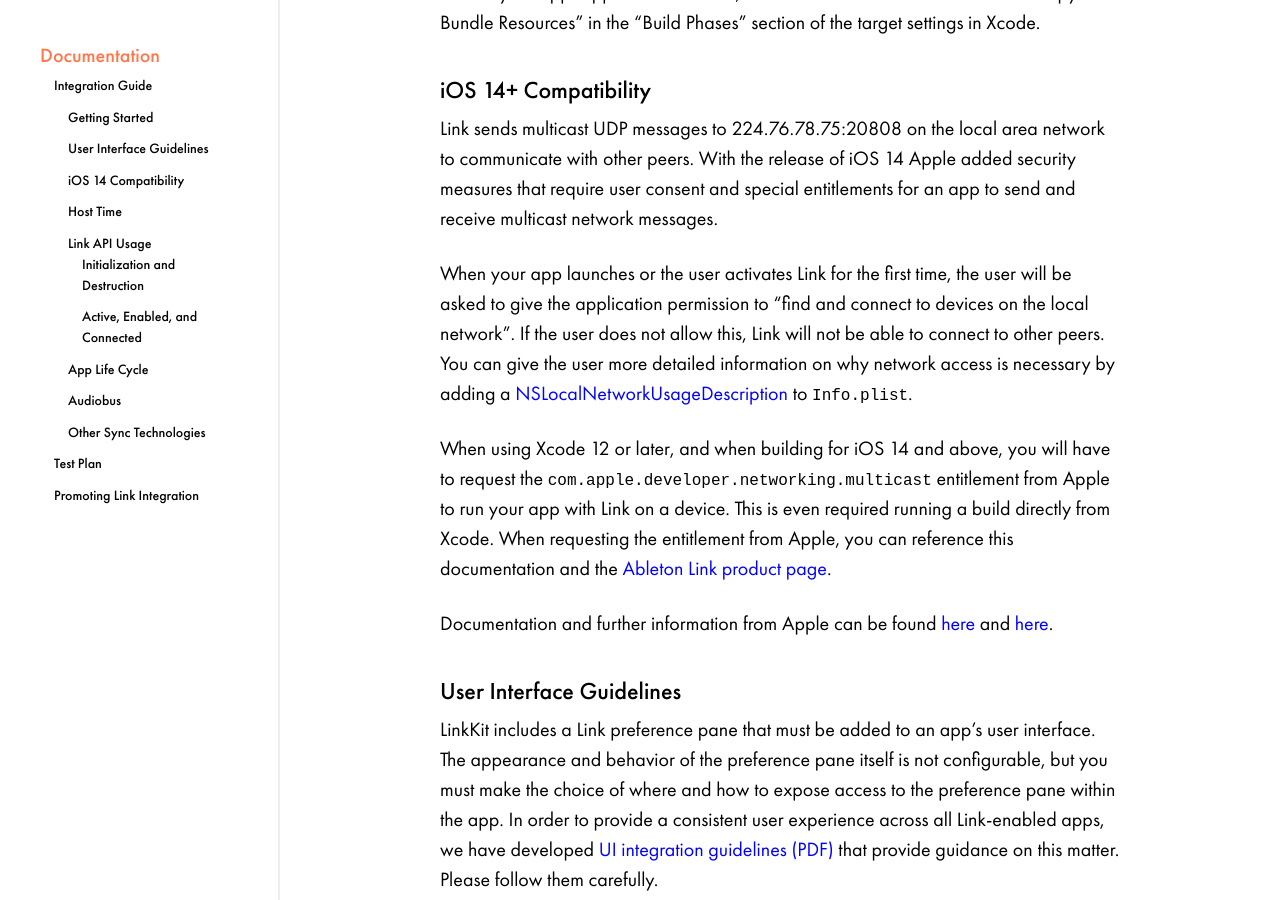
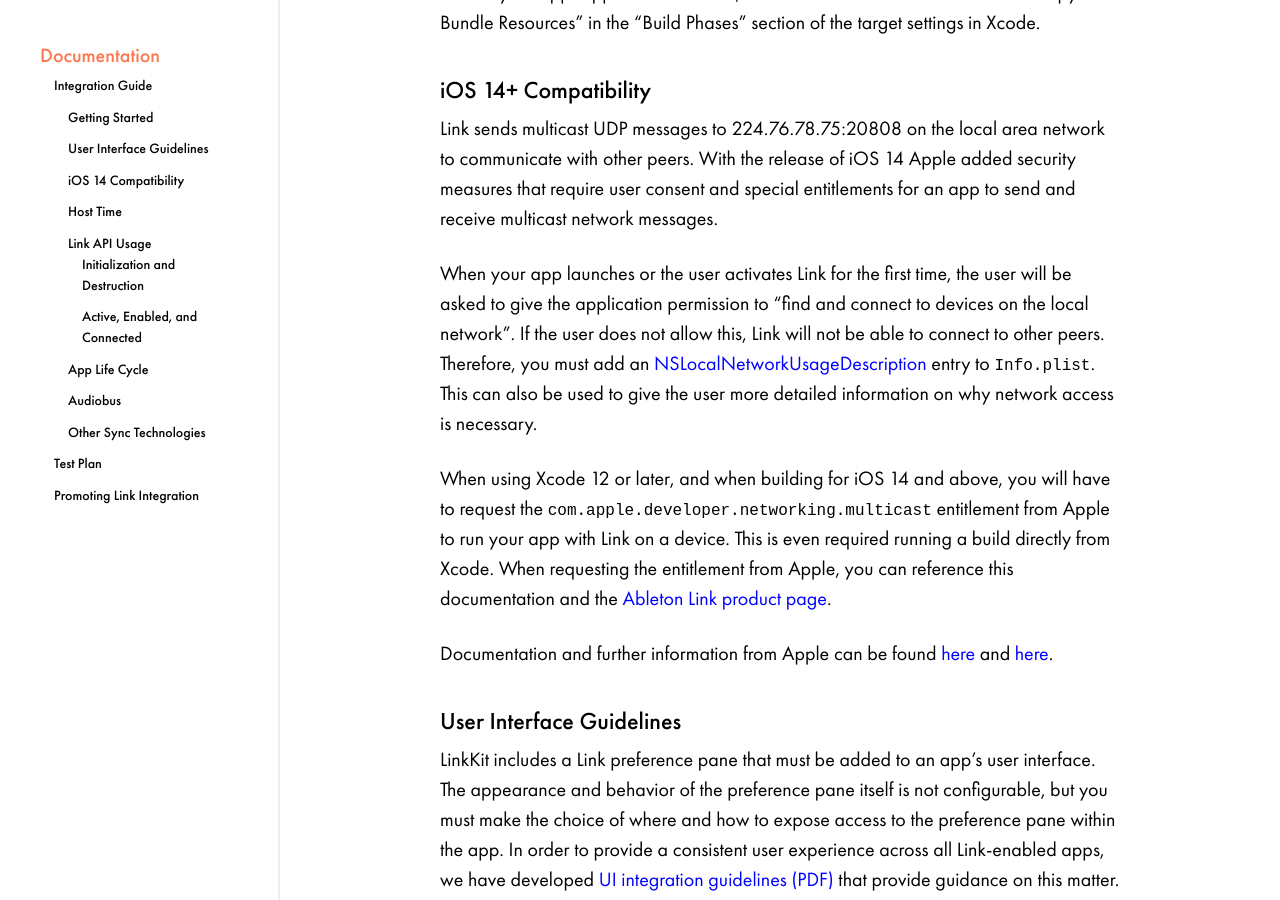
Before and after one commit to Ableton/ableton.github.io, a Jekyll site: the page built from linkkit/index.md, in a window 1280 px wide and 900 px high, scrolled down 1697 px. Built offline with Jekyll 4.4.1, drawn with Linux system fonts in a browser that asks for light colours.

Commit message:
LinkKit: Clarify NSLocalNetworkUsageDescription is required in Info.plist

```diff
--- a/linkkit/index.md
+++ b/linkkit/index.md
@@ -61,7 +61,7 @@ In case your app supports localization, add `LinkKitResources.bundle` to "Copy B
 Link sends multicast UDP messages to 224.76.78.75:20808 on the local area network to communicate with other peers. With the release of iOS 14 Apple added security measures that require user consent and special entitlements for an app to send and receive multicast network messages.
 
 When your app launches or the user activates Link for the first time, the user will be asked to give the application permission to "find and connect to devices on the local network". If the user does not allow this, Link will not be able to connect to other peers.
-You can give the user more detailed information on why network access is necessary by adding a [NSLocalNetworkUsageDescription](https://developer.apple.com/documentation/bundleresources/information_property_list/nslocalnetworkusagedescription) to `Info.plist`.
+Therefore, you must add an [NSLocalNetworkUsageDescription](https://developer.apple.com/documentation/bundleresources/information_property_list/nslocalnetworkusagedescription) entry to `Info.plist`. This can also be used to give the user more detailed information on why network access is necessary.
 
 When using Xcode 12 or later, and when building for iOS 14 and above, you will have to request the `com.apple.developer.networking.multicast` entitlement from Apple to run your app with Link on a device. This is even required running a build directly from Xcode. When requesting the entitlement from Apple, you can reference this documentation and the [Ableton Link product page](https://www.ableton.com/link/).
 
```
